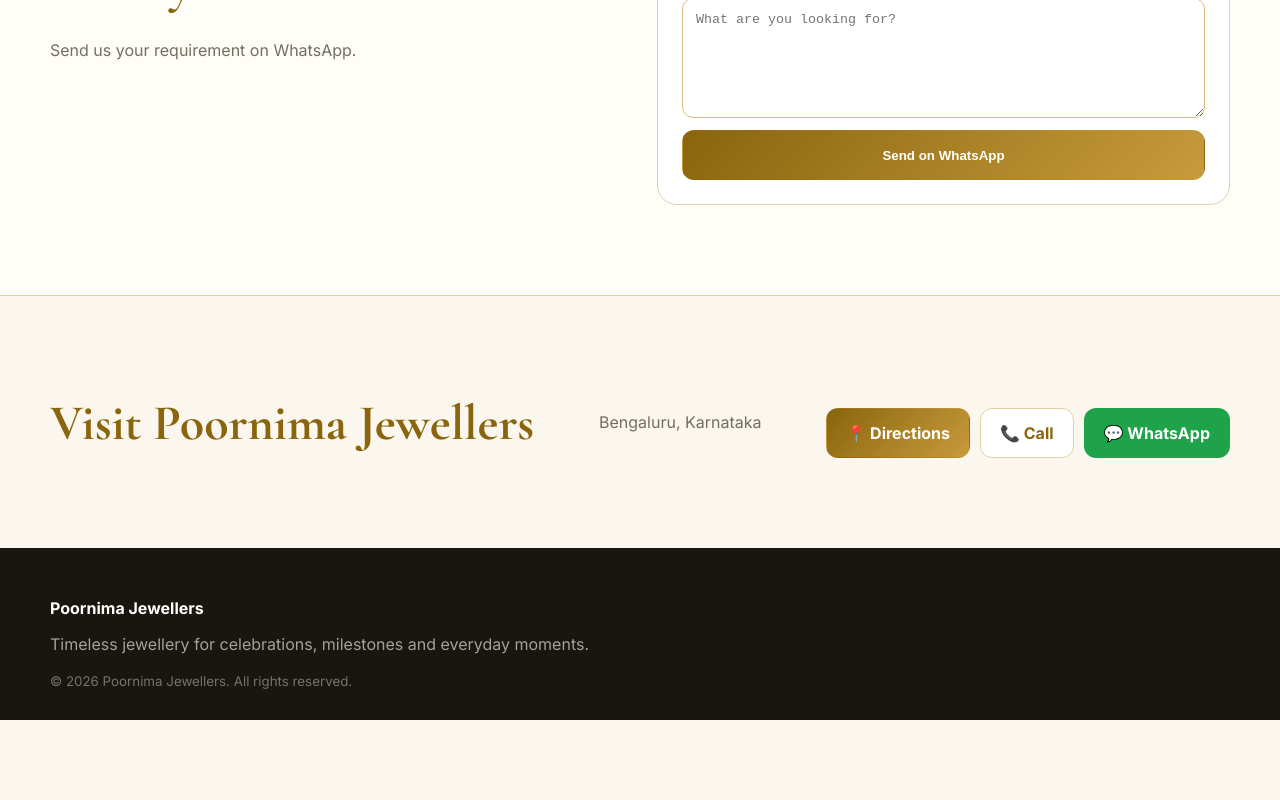
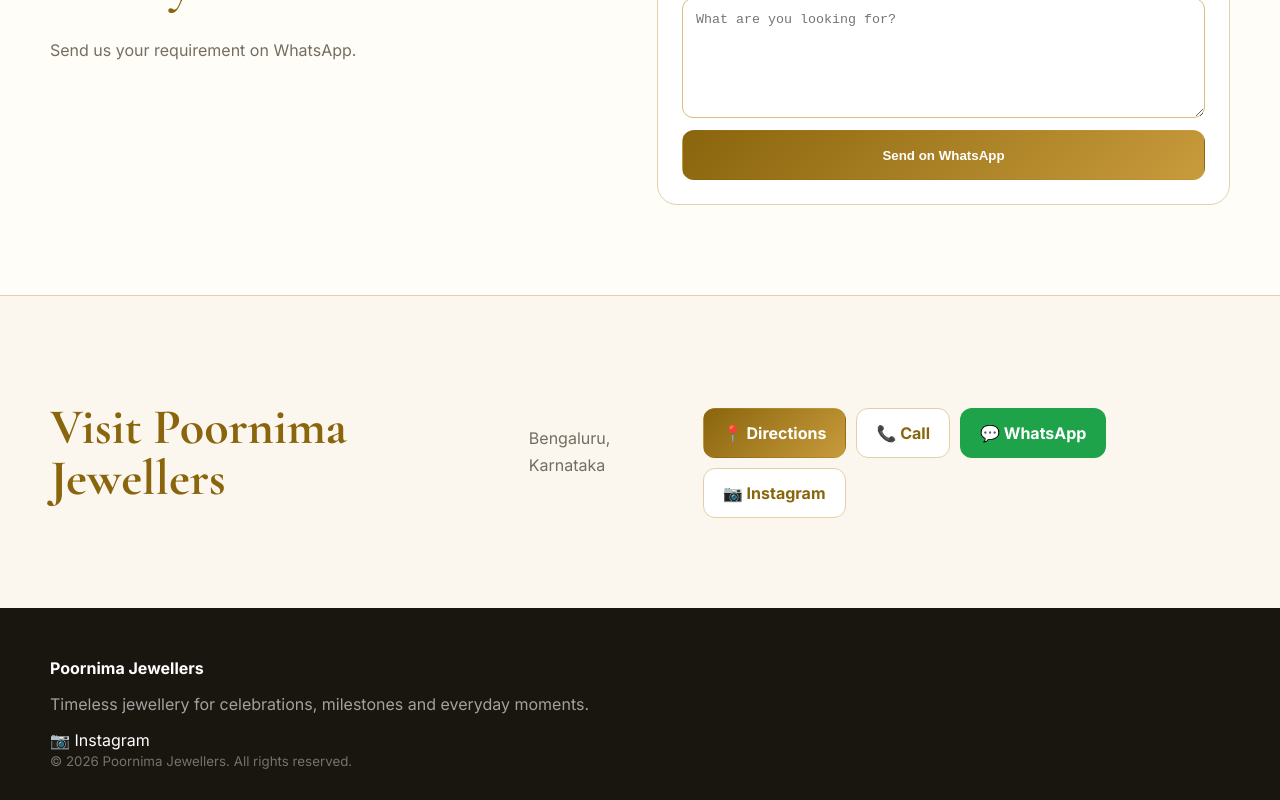
Before and after one commit to harsha4488/poornima, a React (Vite) app: page / in a window 1280 px wide. Shown: the part 3287-4087 px from the top of the page. Before the commit the page ends 4007 px from the top, so only its background shows below. Built offline with nearby package versions, Linux system fonts and the light colour scheme.

Commit message:
Add Instagram link to contact section and footer
Added Instagram link to the contact section and footer.

```diff
--- a/src/App.jsx
+++ b/src/App.jsx
@@ -19,5 +19,5 @@ return <><header><div className="wrap nav"><a className="brand" href="#"><b>✦
 <section className="section alt" id="about"><div className="about wrap"><img src={gallery[4]} /><div><small className="eyebrow">THE POORNIMA EXPERIENCE</small><h2>More than jewellery. A memory you keep forever.</h2><p>Every piece is chosen to feel personal — from the first sparkle you love to the jewellery you pass down one day.</p><a className="btn gold" href="#appointment">Book a Consultation</a></div></div></section>
 <section className="section wrap" id="gallery"><small className="eyebrow">FEATURED GALLERY</small><h2>Moments that sparkle.</h2><div className="grid gallery">{gallery.map((x,k)=><img key={k} src={x} loading="lazy"/>)}</div></section>
 <section className="section alt" id="appointment"><div className="appointment wrap"><div><small className="eyebrow">PRIVATE CONSULTATION</small><h2>Make your visit memorable.</h2><p>Send us your requirement on WhatsApp.</p></div><form onSubmit={e=>{e.preventDefault();const f=new FormData(e.currentTarget);const text=`Hello Poornima Jewellers,\n\nName: ${f.get("name")}\nPhone: ${f.get("phone")}\nLooking for: ${f.get("interest")}\nMessage: ${f.get("message")}`;window.open("https://wa.me/919000000000?text="+encodeURIComponent(text),"_blank")}}><input name="name" placeholder="Your Name" required/><input name="phone" placeholder="Phone Number" required/><select name="interest"><option>Gold Jewellery</option><option>Diamond Jewellery</option><option>Silver Jewellery</option><option>Bridal Collection</option></select><textarea name="message" placeholder="What are you looking for?"/><button className="btn gold">Send on WhatsApp</button></form></div></section>
-<section className="section wrap contact"><h2>Visit Poornima Jewellers</h2><p>Bengaluru, Karnataka</p><div className="actions"><a className="btn gold" href="https://www.google.com/maps/search/?api=1&query=Poornima%20Jewellers%20Bengaluru" target="_blank">📍 Directions</a><a className="btn outlineDark" href="tel:+919000000000">📞 Call</a><a className="btn wa" href="https://wa.me/919000000000" target="_blank">💬 WhatsApp</a></div></section>
-<footer><div className="wrap"><b>Poornima Jewellers</b><p>Timeless jewellery for celebrations, milestones and everyday moments.</p><small>© 2026 Poornima Jewellers. All rights reserved.</small></div></footer></>}export default App;
+<section className="section wrap contact"><h2>Visit Poornima Jewellers</h2><p>Bengaluru, Karnataka</p><div className="actions"><a className="btn gold" href="https://www.google.com/maps/search/?api=1&query=Poornima%20Jewellers%20Bengaluru" target="_blank">📍 Directions</a><a className="btn outlineDark" href="tel:+919000000000">📞 Call</a><a className="btn wa" href="https://wa.me/919000000000" target="_blank">💬 WhatsApp</a><a className="btn outlineDark" href="https://www.instagram.com/popular/poornima-jewellers-vijayanagar/" target="_blank" rel="noreferrer">📷 Instagram</a></div></section>
+<footer><div className="wrap"><b>Poornima Jewellers</b><p>Timeless jewellery for celebrations, milestones and everyday moments.</p><div className="footer-social"><a href="https://www.instagram.com/popular/poornima-jewellers-vijayanagar/" target="_blank" rel="noreferrer">📷 Instagram</a></div><small>© 2026 Poornima Jewellers. All rights reserved.</small></div></footer></>}export default App;
```
